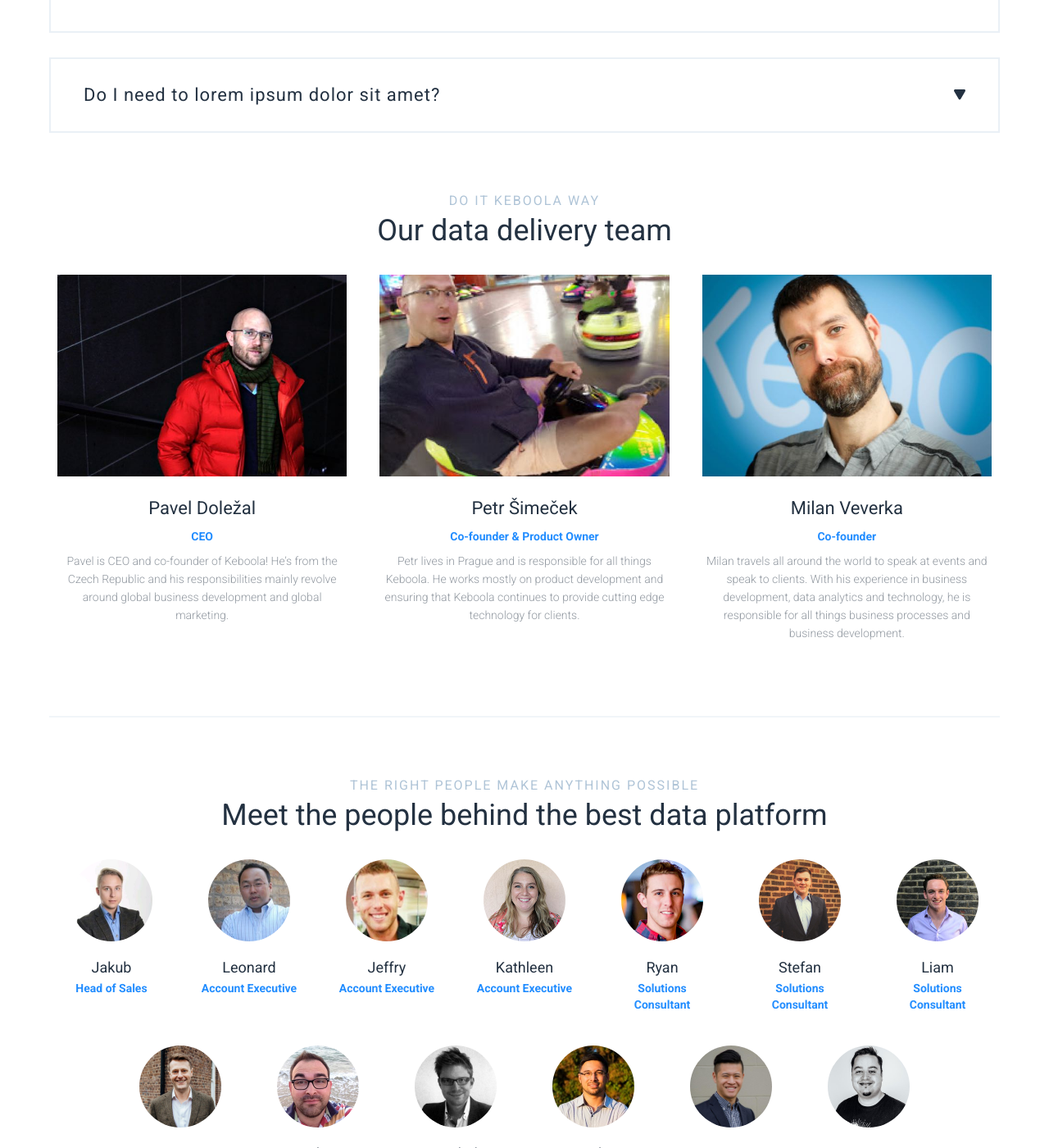
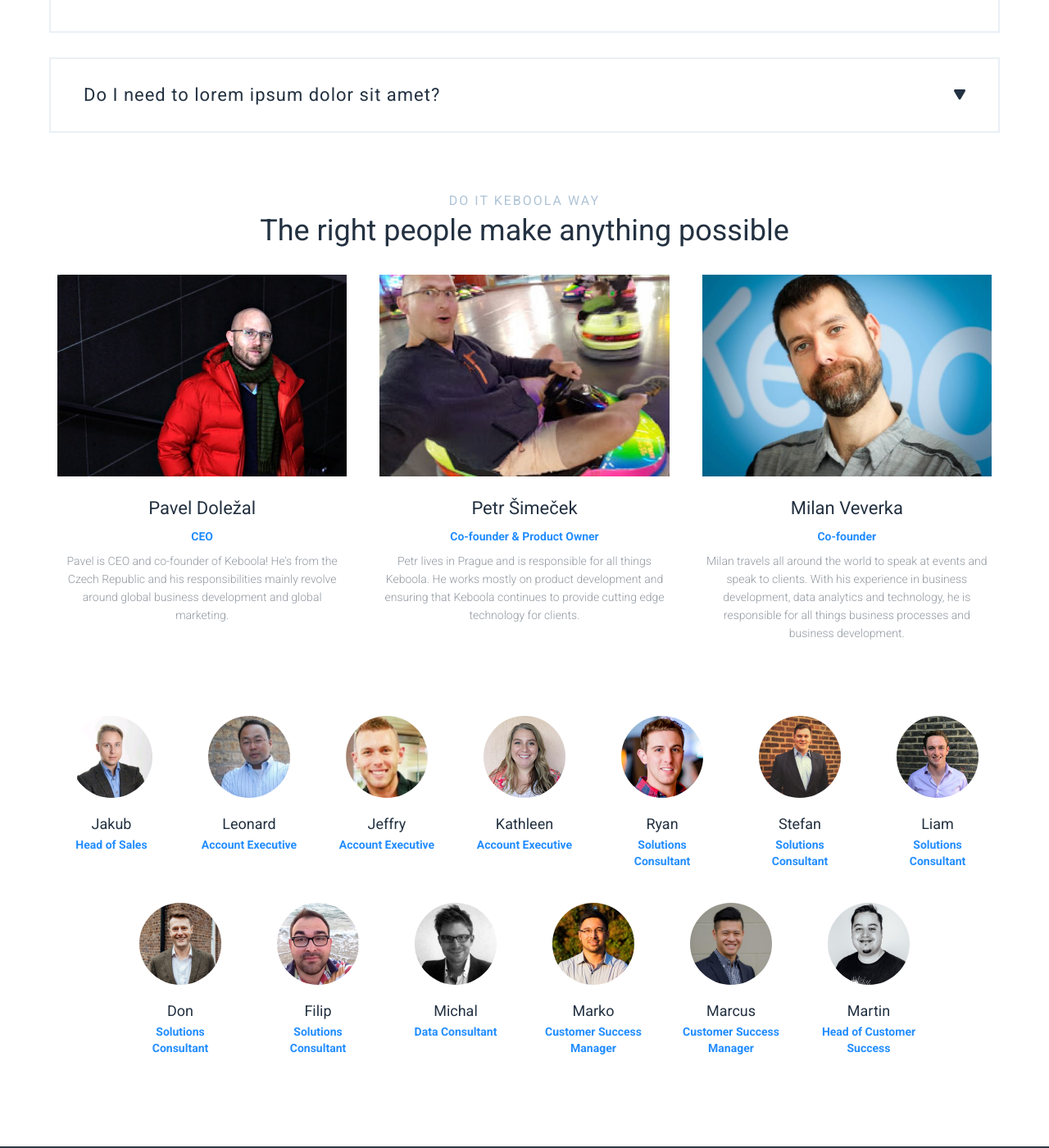
Before and after one commit to keboola/website, a Jekyll site: the page built from _landing/how-to-win-data.md, in a window 1280 px wide and 1400 px high, scrolled down 9622 px. Shown: the whole window at 82% size. Built offline with Jekyll 4.4.1, drawn with Linux system fonts in a browser that asks for light colours; nearby versions of some CDN libraries.

Commit message:
Update from Forestry.io Martin Karasek updated _landing/how-to-win-data.md

```diff
--- a/_landing/how-to-win-data.md
+++ b/_landing/how-to-win-data.md
@@ -223,7 +223,7 @@
   block: article-full
   nomarginbottom: true
   subheadline: do it keboola way
-  headline: Our data delivery team
+  headline: The right people make anything possible
 - template: article-about-founder
   block: article-about-founder
   list:
@@ -246,12 +246,10 @@
       he is responsible for all things business processes and business development.
     photo: "/uploads/milan.jpg"
   nomargintop: true
-- template: horizontal-rule
-  block: hr
 - template: article-about-team
   block: article-about-team
-  title: Meet the people behind the best data platform
-  subtitle: The right people make anything possible
+  title: ''
+  subtitle: ''
   list:
   - name: Jakub
     position: Head of Sales
```
